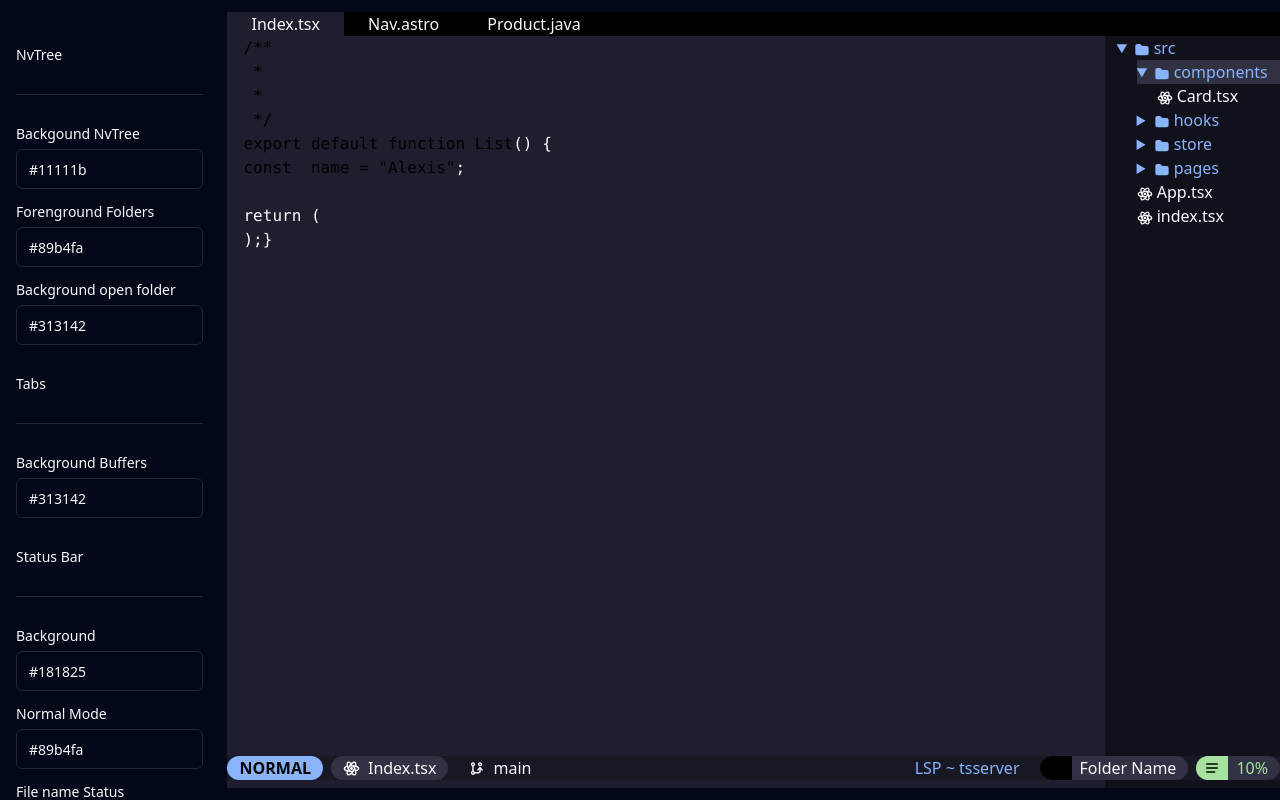
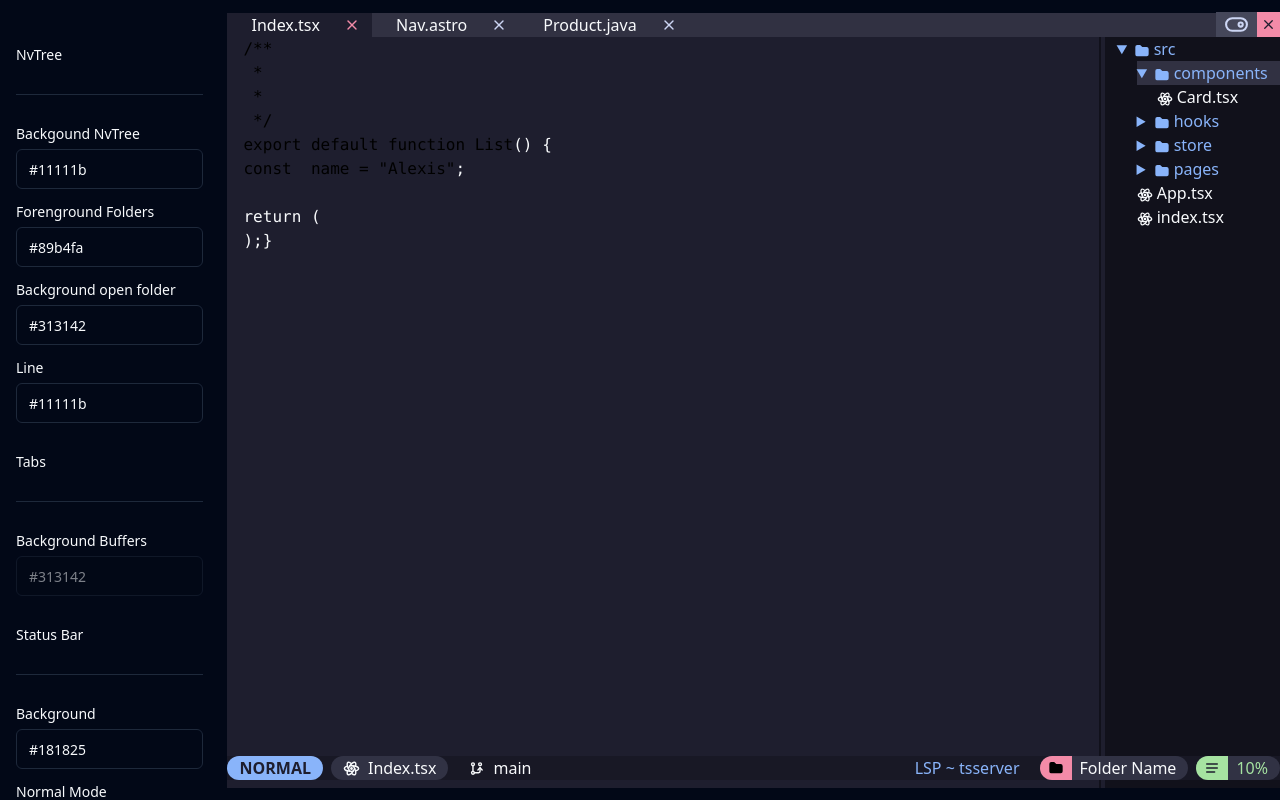
Before and after one commit to AlexNarvaez00/nvchad-theme-creator, a React (Vite) app: page / in a window 1280 px wide. Built offline with nearby package versions, Linux system fonts and the light colour scheme.

Commit message:
lost changes

```diff
--- a/src/components/Form.tsx
+++ b/src/components/Form.tsx
@@ -13,6 +13,7 @@ export default function Form() {
     statusline_bg,
     lightbg,
     green,
+    line,
     folder_bg,
     darker_black,
   } = useBase30();
@@ -54,6 +55,12 @@ export default function Form() {
           value={black2}
           onChange={handleChangeBase30}
         />
+        <InputForm
+          label="Line"
+          name="line"
+          value={line}
+          onChange={handleChangeBase30}
+        />
       </section>
       <section className="mt-4 grid gap-4">
         <Title type="h4">Tabs</Title>
@@ -63,6 +70,7 @@ export default function Form() {
           name="black2"
           value={black2}
           onChange={handleChangeBase30}
+          disabled={true}
         />
       </section>
 
--- /dev/null
+++ b/src/components/NvTabItem.tsx
@@ -0,0 +1,25 @@
+import { HTMLProps } from "react";
+import { IconX } from "@tabler/icons-react";
+import { useBase30 } from "@/hooks/useBase30";
+
+interface Props extends HTMLProps<HTMLLIElement> {
+  active?: boolean;
+}
+export default function NvTabItem({
+  className,
+  children,
+  active,
+  ...props
+}: Props) {
+  const { red, white } = useBase30();
+
+  return (
+    <li
+      {...props}
+      className={`flex justify-center items-center pr-3 ${className}`}
+    >
+      <p className="px-6">{children}</p>
+      <IconX size={"16px"} style={{ color: active ? red : white }} />
+    </li>
+  );
+}
--- a/src/components/NvTabs.tsx
+++ b/src/components/NvTabs.tsx
@@ -1,30 +1,37 @@
-import { NvTabsTypes } from "@/types/nvTabs";
+import NvTabItem from "./NvTabItem";
+import { useBase16 } from "@/hooks/useBase16";
+import { useBase30 } from "@/hooks/useBase30";
+import { IconToggleRight, IconX } from "@tabler/icons-react";
 
-interface Props extends NvTabsTypes{}
+interface Props {}
 
-export default function NvTabs(
-  { backgroundTabs, backgroundActive, backgroundInactive }: Props,
-) {
+export default function NvTabs({}: Props) {
+  const { black2, red, one_bg3, white } = useBase30();
+  const { base00 } = useBase16();
+
   return (
-    <ul className={`flex`} style={{ background:backgroundTabs }}>
-      <li
-        className={`flex justify-center`}
-        style={{ background: backgroundActive }}
-      >
-        <p className="px-6">Index.tsx</p>
-      </li>
-      <li
-        className={`flex justify-center`}
-        style={{ background: backgroundInactive }}
-      >
-        <p className="px-6">Nav.astro</p>
-      </li>
-      <li
-        className={`flex justify-center`}
-        style={{ background: backgroundInactive }}
-      >
-        <p className="px-6">Product.java</p>
-      </li>
-    </ul>
+    <>
+      <ul className={`flex w-full`} style={{ background: black2 }}>
+        <NvTabItem active={true} style={{ background: base00 }}>
+          Index.tsx
+        </NvTabItem>
+        <NvTabItem style={{ background: black2 }}>Nav.astro</NvTabItem>
+        <NvTabItem style={{ background: black2 }}>Product.java</NvTabItem>
+      </ul>
+      <div className="w-auto flex">
+        <span
+          className="flex px-2 items-center justify-center"
+          style={{ background: one_bg3, color: white }}
+        >
+          <IconToggleRight size={"25px"} />
+        </span>
+        <span
+          className="flex p-1 items-center justify-center"
+          style={{ color: base00, background: red }}
+        >
+          <IconX size={"15px"} />
+        </span>
+      </div>
+    </>
   );
 }
--- a/src/components/NvTree.tsx
+++ b/src/components/NvTree.tsx
@@ -6,13 +6,19 @@ import { useBase30 } from "@/hooks/useBase30";
 interface Props {}
 
 export default function NvTree({}: Props) {
-  const { darker_black, black2 } = useBase30();
+  const { darker_black, black2, line } = useBase30();
 
   return (
     <div
-      className="container-menu col-span-1 pl-3"
+      className="container-menu col-span-1 pl-3 relative"
       style={{ background: darker_black }}
     >
+      <span
+        className="absolute w-[2px] h-full top-0 left-[-6px]"
+        style={{ background: line }}
+
+      >
+      </span>
       <NvTreeDir title="src" open>
         <NvTreeDir
           title="components"
--- a/src/components/Nvim.tsx
+++ b/src/components/Nvim.tsx
@@ -9,12 +9,8 @@ export default function Nvim() {
 
   return (
     <div className="container-nvim w-full h-screen flex flex-col py-3">
-      <div className="container-tabs">
-        <NvTabs
-          backgroundTabs={`${state.backgroundTabs}`}
-          backgroundActive={`${state.background}`}
-          backgroundInactive={`${state.backgroundTabs}`}
-        />
+      <div className="container-tabs flex justify-between items-center">
+        <NvTabs />
       </div>
       <section className={`w-full h-full grid grid-cols-6`}>
         <div
@@ -32,7 +28,7 @@ export default function Nvim() {
         </div>
         <NvTree />
       </section>
-      <div className="status-bar w-full">
+      <div className="status-bar w-full z-50">
         <NvStatusBar />
       </div>
     </div>
--- a/src/store/ColorStore.ts
+++ b/src/store/ColorStore.ts
@@ -17,26 +17,26 @@ export const useColorStore = create<Colors>((set) => ({
     grey_fg: `#000000`,
     light_grey: `#000000`,
     lightbg: `#313244`,
-    line: `#000000`,
+    line: `#11111b`,
     nord_blue: `#89b4fa`,
     one_bg2: `#000000`,
-    one_bg3: `#000000`,
+    one_bg3: `#45475a`,
     one_bg: `#000000`,
     orange: `#000000`,
     pink: `#000000`,
     pmenu_bg: `#000000`,
     purple: `#000000`,
-    red: `#000000`,
+    red: `#f38ba8`,
     seablue: `#000000`,
     statusline_bg: `#181825`,
     sun: `#000000`,
     teal: `#000000`,
     vibrant_green: `#000000`,
-    white: `#000000`,
+    white: `#cdd6f4`,
     yellow: `#000000`,
   },
   base16: {
-    base00: `#000000`,
+    base00: `#1e1e2e`,
     base01: `#000000`,
     base02: `#000000`,
     base03: `#000000`,
```
